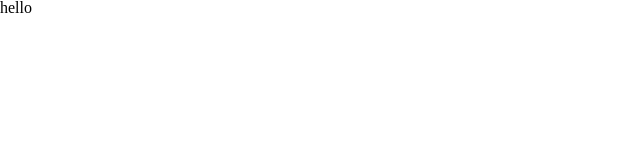
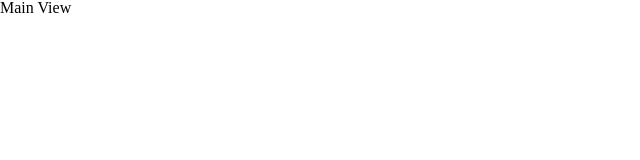
Before and after one commit to BartoszBartlomiej/Law_firm_2.0, a React (Create React App) app: page / in a window 1280 px wide. Shown: the top 160 px of the page, without its empty margins (0-640 px from the left). Built offline with nearby package versions, Linux system fonts and the light colour scheme.

Commit message:
draft of work tree

```diff
--- a/src/App.jsx
+++ b/src/App.jsx
@@ -1,10 +1,16 @@
 import React from 'react';
+import { BrowserRouter as Router, Switch, Route } from 'react-router-dom';
+
+import Main from './components/Page/Main';
 
 function App() {
   return (
-    <div className="App">
-      hello
-    </div>
+    <Router>
+      <Switch>
+        <Route exact path="/" component={Main} />
+      </Switch>
+    </Router>
+
   );
 }
 
--- /dev/null
+++ b/src/components/Page/Main/index.jsx
@@ -0,0 +1,13 @@
+import React, { Component } from 'react';
+
+class Main extends Component {
+  render() {
+    return (
+      <div>
+        Main View
+			</div>
+    );
+  }
+}
+
+export default Main;
```
Also changed, not shown: src/components/Layout/Footer/index.jsx (added, +9 -0 lines), src/components/Layout/index.jsx (added).
